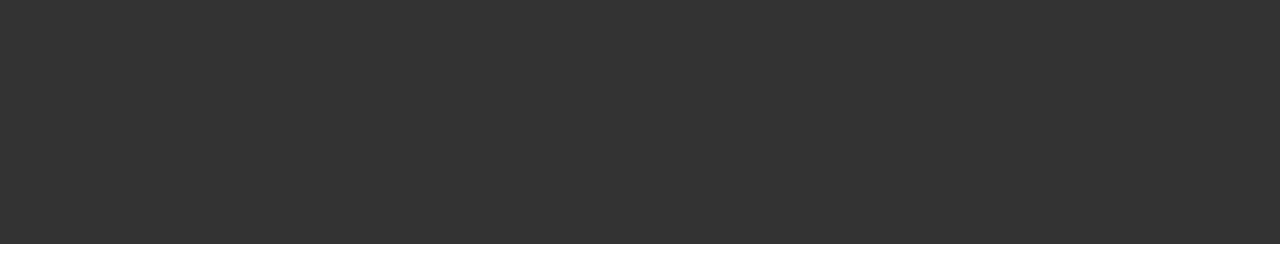
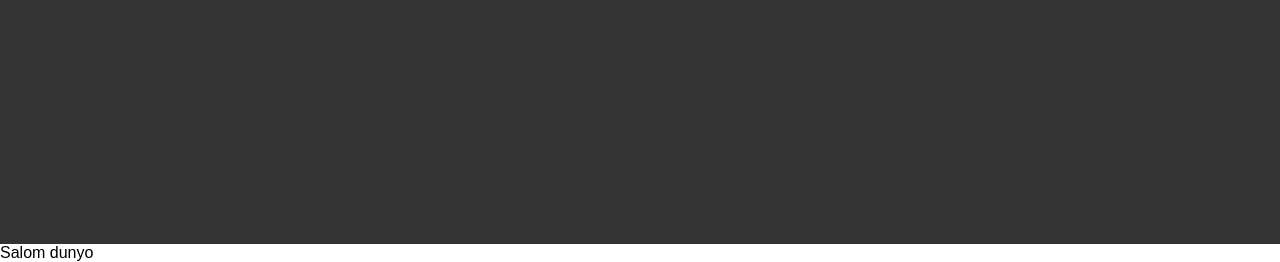
Before and after one commit to Kamron3519/anime, a plain HTML site: page index.html in a window 1280 px wide. Shown: the part 556-818 px from the top of the page. Drawn offline with Linux system fonts and the light colour scheme.

Commit message:
Update index.html
Update html

```diff
--- a/index.html
+++ b/index.html
@@ -13,6 +13,7 @@
             <div class="blocks"></div>
         </div>
     </section>
+    Salom dunyo
     <script>
         const banner = document.getElementsByClassName('banner')[0];
         const blocks = document.getElementsByClassName('blocks');
```
